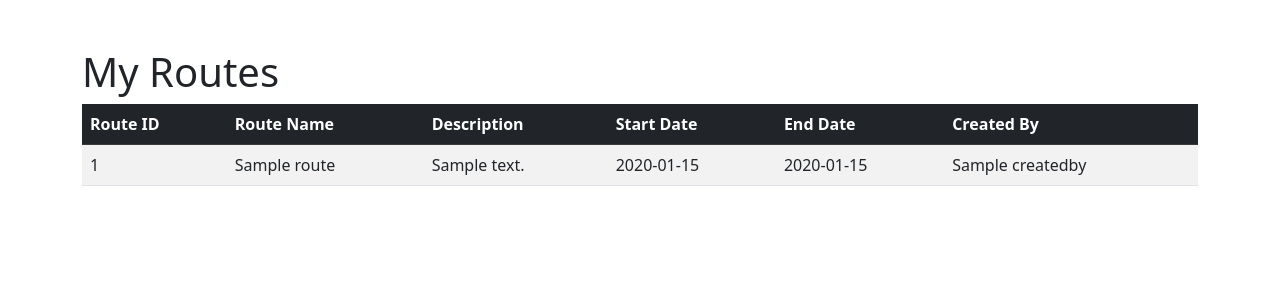
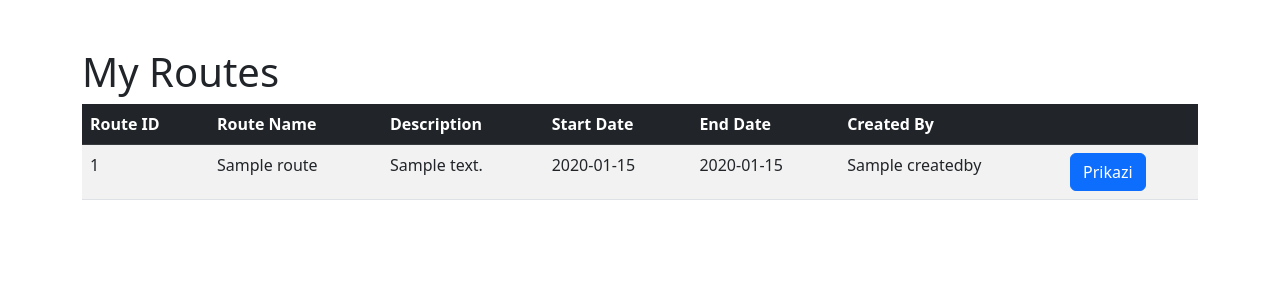
Before and after one commit to bpvyz/TripPy, a Python web app: template Kod/templates/putnik_show_my_routes.html in a window 1280 px wide. Shown: the part 59-359 px from the top of the page. Run offline with Jinja, Linux system fonts and the light colour scheme; the template is opened without the code that fills it: most values are stand-ins (such as "Sample title", 1, 10 or a date in 2020); some libraries are stand-ins or nearby versions.

Commit message:
Dodato dugme prikazi kod putnik_show_all_routes.html i putnik_show_my_routes.html

```diff
--- a/Kod/templates/putnik_show_all_routes.html
+++ b/Kod/templates/putnik_show_all_routes.html
@@ -67,6 +67,7 @@
                         <th>Start Date</th>
                         <th>End Date</th>
                         <th>Created By</th>
+                        <th></th>
                     </tr>
                 </thead>
                 <tbody>
@@ -78,6 +79,11 @@
                         <td>{{ route.startdate.strftime('%Y-%m-%d') if route.startdate else 'N/A' }}</td>
                         <td>{{ route.enddate.strftime('%Y-%m-%d') if route.enddate else 'N/A' }}</td>
                         <td>{{ route.createdby }}</td>
+                        <td>
+                            <form action="/putnik_get_route/{{ route.routeid }}" method="GET">
+                                <button class="btn btn-primary" onclick="showRoute('{{ route.routeid }}')">Prikazi</button>
+                            </form>
+                        </td>
                     </tr>
                     {% endfor %}
                 </tbody>
--- a/Kod/templates/putnik_show_my_routes.html
+++ b/Kod/templates/putnik_show_my_routes.html
@@ -66,6 +66,7 @@
                         <th>Start Date</th>
                         <th>End Date</th>
                         <th>Created By</th>
+                        <th></th>
                     </tr>
                 </thead>
                 <tbody>
@@ -77,6 +78,11 @@
                         <td>{{ route.startdate.strftime('%Y-%m-%d') if route.startdate else 'N/A' }}</td>
                         <td>{{ route.enddate.strftime('%Y-%m-%d') if route.enddate else 'N/A' }}</td>
                         <td>{{ route.createdby }}</td>
+                        <td>
+                            <form action="/putnik_get_route/{{ route.routeid }}" method="GET">
+                                <button class="btn btn-primary" onclick="showRoute('{{ route.routeid }}')">Prikazi</button>
+                            </form>
+                        </td>
                     </tr>
                     {% endfor %}
                 </tbody>
```
